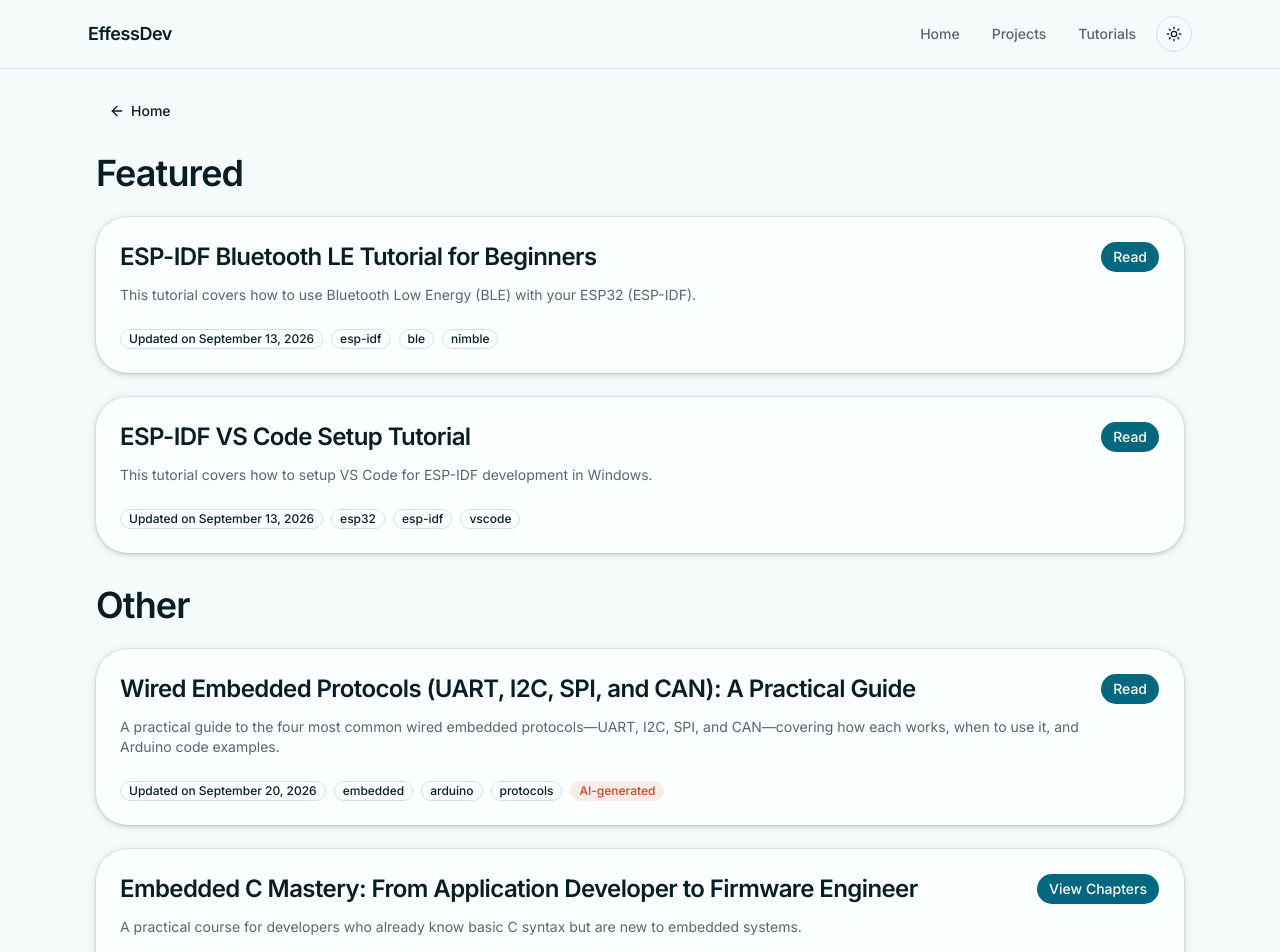
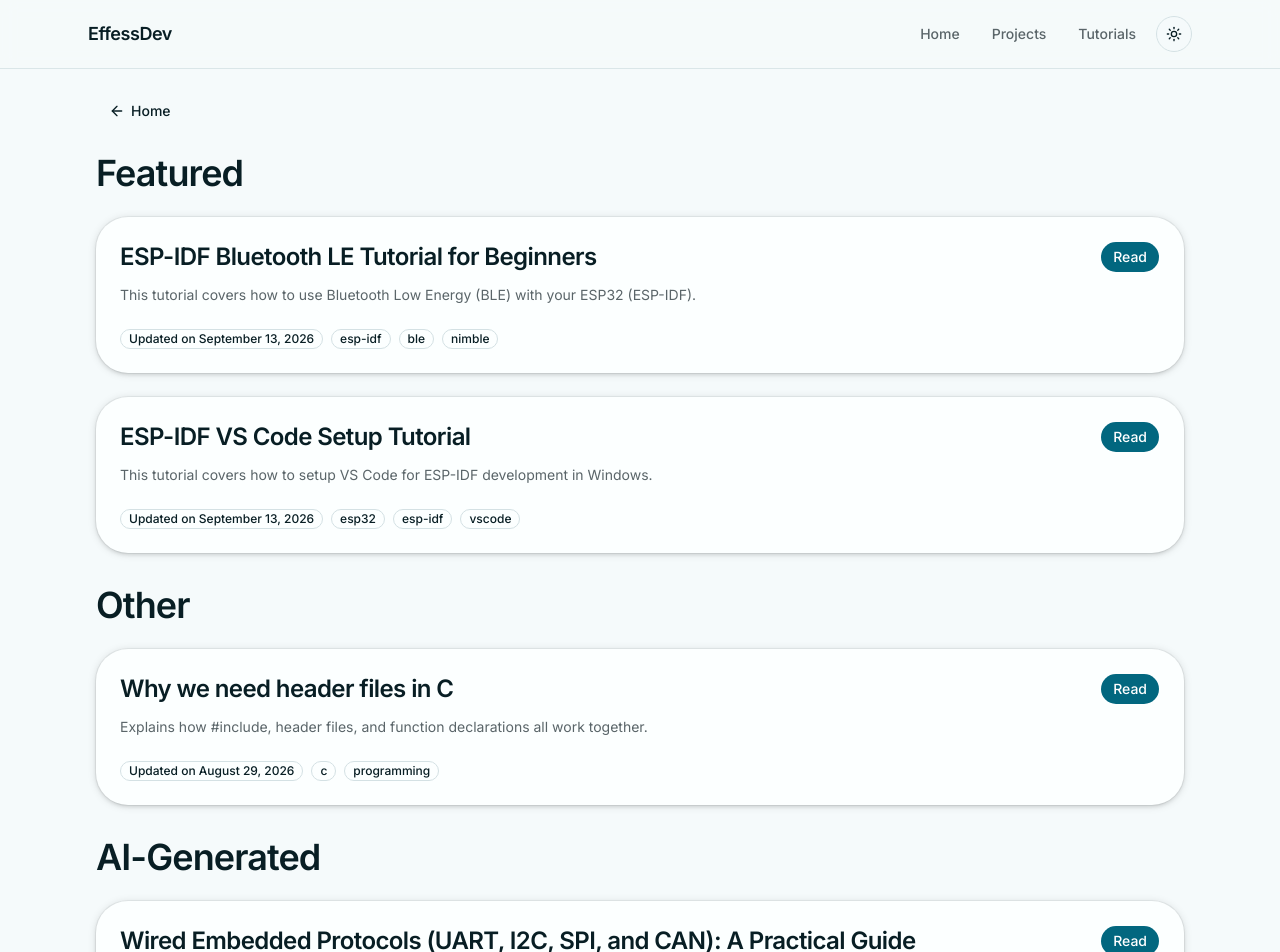
Before and after one commit to effessdev/effessdev.github.io, a Next.js app: page /read in a window 1280 px wide. Shown: the top 952 px of the page. Built offline with nearby package versions, Linux system fonts and the light colour scheme.

Commit message:
put ai-generated posts in a separate section

```diff
--- a/src/app/read/page.tsx
+++ b/src/app/read/page.tsx
@@ -31,7 +31,9 @@ export default function ReadPage() {
   });
 
   const featuredEntries = [
-    ...featuredPosts.map((post) => ({
+    ...featuredPosts
+      .filter((post) => !post.aiGenerated)
+      .map((post) => ({
         id: post.id,
         title: post.title,
         description: post.description,
@@ -43,7 +45,7 @@ export default function ReadPage() {
         typeLabel: "Post",
       })),
     ...courses
-      .filter((course) => course.featured)
+      .filter((course) => course.featured && !course.aiGenerated)
       .map((course) => ({
         id: course.id,
         title: course.title,
@@ -62,7 +64,9 @@ export default function ReadPage() {
   });
 
   const otherEntries = [
-    ...otherPosts.map((post) => ({
+    ...otherPosts
+      .filter((post) => !post.aiGenerated)
+      .map((post) => ({
         id: post.id,
         title: post.title,
         description: post.description,
@@ -74,7 +78,7 @@ export default function ReadPage() {
         typeLabel: "Post",
       })),
     ...courses
-      .filter((course) => !course.featured)
+      .filter((course) => !course.featured && !course.aiGenerated)
       .map((course) => ({
         id: course.id,
         title: course.title,
@@ -99,6 +103,58 @@ export default function ReadPage() {
         <ContentList heading="Featured" items={featuredEntries} />
         <div className="pt-8" id="other-posts" />
         <ContentList heading="Other" items={otherEntries} />
+        <div className="pt-8" id="ai-generated" />
+        <ContentList
+          heading="AI-Generated"
+          items={
+            // collect ai-generated posts and courses and sort by updated
+            [
+              ...featuredPosts
+                .filter((p) => p.aiGenerated)
+                .map((post) => ({
+                  id: post.id,
+                  title: post.title,
+                  description: post.description,
+                  href: `/read/${post.id}`,
+                  updated: post.updated,
+                  tags: post.tags,
+                  draft: post.draft,
+                  aiGenerated: post.aiGenerated,
+                  typeLabel: "Post",
+                })),
+              ...otherPosts
+                .filter((p) => p.aiGenerated)
+                .map((post) => ({
+                  id: post.id,
+                  title: post.title,
+                  description: post.description,
+                  href: `/read/${post.id}`,
+                  updated: post.updated,
+                  tags: post.tags,
+                  draft: post.draft,
+                  aiGenerated: post.aiGenerated,
+                  typeLabel: "Post",
+                })),
+              ...courses
+                .filter((c) => c.aiGenerated)
+                .map((course) => ({
+                  id: course.id,
+                  title: course.title,
+                  description: course.description,
+                  href: `/read/${course.id}`,
+                  updated: course.latestUpdated,
+                  tags: course.tags,
+                  draft: course.draft,
+                  aiGenerated: course.aiGenerated,
+                  typeLabel: "Course",
+                })),
+            ].sort((a, b) => {
+              const ta = a.updated ? Date.parse(a.updated) : 0;
+              const tb = b.updated ? Date.parse(b.updated) : 0;
+              return tb - ta;
+            })
+          }
+        />
       </main>
     </>
   );
```
Lines whose indentation alone changed are shown as unchanged.
